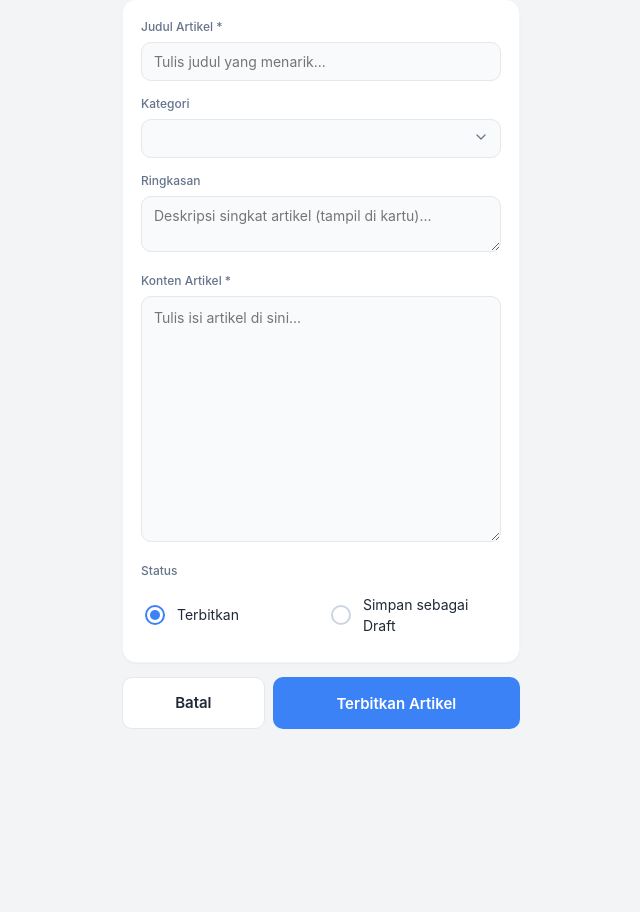
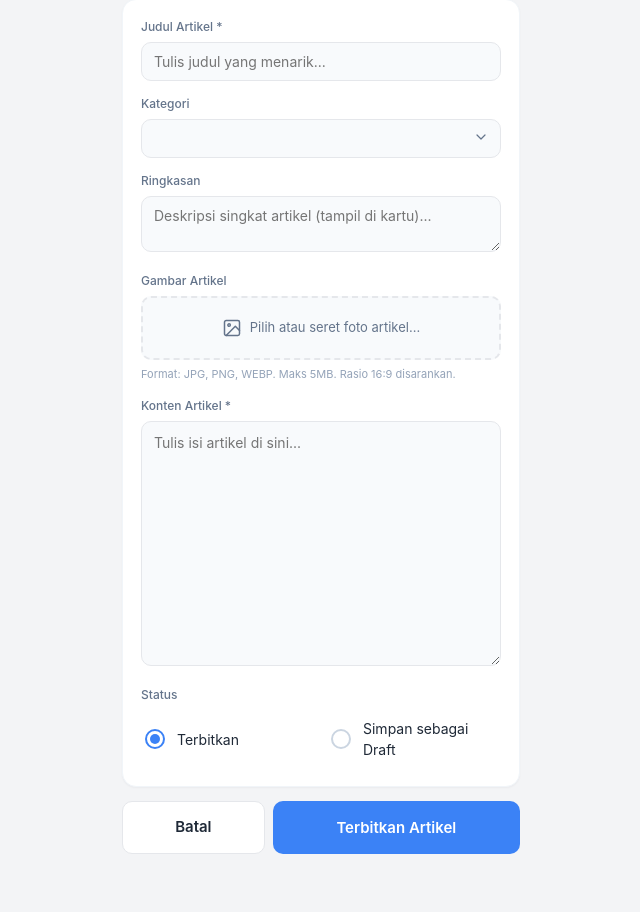
Before and after one commit to B4ks0/prenament, a Django app: template templates/petugas/artikel_form.html in a window 1280 px wide. Shown: the part 74-986 px from the top of the page, without its empty margins (319-959 px from the left). Before the commit the page ends 803 px from the top, so only its background shows below. Run offline with Django 4.2, Linux system fonts and the light colour scheme; the template is opened without the code that fills it, so the values that code supplies are empty.

Commit message:
feat: tambah field gambar pada artikel edukasi
- ArtikelEdukasi.gambar: ImageField(upload_to='artikel/', nullable)
- Migration 0003_artikel_gambar: tambah kolom gambar di DB
- Petugas artikel form: upload gambar dengan drag-or-click UI,
  preview sebelum submit, hapus gambar existing (checkbox)
- Petugas artikel list: thumbnail 64x64 tiap artikel,
  placeholder SVG jika belum ada gambar
- Ibu edukasi cards: tampil gambar nyata jika ada, fallback
  ke placeholder pattern
- Modal baca artikel: gambar full-width di atas konten artikel
- articles_json: sertakan URL gambar untuk modal JS

Co-Authored-By: Claude Sonnet 4.6 <noreply@anthropic.com>

```diff
--- a/ibu/models.py
+++ b/ibu/models.py
@@ -19,6 +19,7 @@ class ArtikelEdukasi(models.Model):
     ringkasan = models.TextField(blank=True)
     konten = models.TextField()
     kategori = models.CharField(max_length=20, choices=KATEGORI_CHOICES, default='umum')
+    gambar = models.ImageField(upload_to='artikel/', blank=True, null=True)
     penulis = models.ForeignKey(User, on_delete=models.SET_NULL, null=True, related_name='artikel_edukasi')
     diterbitkan = models.BooleanField(default=True)
     created_at = models.DateTimeField(auto_now_add=True)
--- a/ibu/views.py
+++ b/ibu/views.py
@@ -120,7 +120,11 @@ def edukasi(request):
         articles = [a for a in articles if a.kategori == kategori]
     kategori_list = ArtikelEdukasi.KATEGORI_CHOICES
     articles_json = json.dumps(
-        {str(a.pk): {'judul': a.judul, 'konten': a.konten} for a in articles},
+        {str(a.pk): {
+            'judul': a.judul,
+            'konten': a.konten,
+            'gambar': a.gambar.url if a.gambar else '',
+        } for a in articles},
         ensure_ascii=False,
     )
     return render(request, 'ibu/edukasi.html', {
--- a/templates/petugas/artikel_form.html
+++ b/templates/petugas/artikel_form.html
@@ -21,7 +21,7 @@
   {% endfor %}
   {% endif %}
 
-  <form method="post">
+  <form method="post" enctype="multipart/form-data">
     {% csrf_token %}
     <div class="card card-p18">
       <div class="form-field">
@@ -48,6 +48,42 @@
         <label class="form-label">Ringkasan</label>
         <textarea class="form-input" name="ringkasan" rows="2"
           placeholder="Deskripsi singkat artikel (tampil di kartu)...">{{ artikel.ringkasan|default:'' }}</textarea>
+      </div>
+
+      <!-- Gambar Artikel -->
+      <div class="form-field">
+        <label class="form-label">Gambar Artikel</label>
+        {% if mode == 'edit' and artikel.gambar %}
+        <div style="margin-bottom:10px;border-radius:10px;overflow:hidden;position:relative;">
+          <img src="{{ artikel.gambar.url }}" alt="Gambar artikel"
+            style="width:100%;height:160px;object-fit:cover;display:block;border-radius:10px;">
+          <label style="position:absolute;top:8px;right:8px;background:rgba(239,68,68,.9);color:#fff;
+            padding:4px 10px;border-radius:6px;font-size:12px;font-weight:600;cursor:pointer;display:flex;align-items:center;gap:4px;">
+            <input type="checkbox" name="hapus_gambar" value="1" style="display:none;"
+              onchange="document.getElementById('preview-wrap').style.display=this.checked?'none':'block';
+                        document.getElementById('hapus-label').style.opacity=this.checked?'.5':'1';">
+            <svg width="12" height="12" viewBox="0 0 24 24" fill="none" stroke="currentColor" stroke-width="2" stroke-linecap="round" stroke-linejoin="round"><path d="M3 6h18M8 6V4h8v2M19 6l-1 14H6L5 6"/></svg>
+            Hapus Gambar
+          </label>
+        </div>
+        <div id="preview-wrap">
+          <div style="font-size:12px;color:var(--muted);margin-bottom:6px;">Ganti dengan gambar baru (opsional):</div>
+        </div>
+        {% else %}
+        <div id="preview-img" style="display:none;margin-bottom:8px;border-radius:10px;overflow:hidden;">
+          <img id="img-preview" src="" alt="" style="width:100%;height:160px;object-fit:cover;display:block;border-radius:10px;">
+        </div>
+        {% endif %}
+        <label id="hapus-label" style="display:flex;align-items:center;justify-content:center;gap:8px;
+          border:2px dashed var(--border);border-radius:10px;padding:20px;cursor:pointer;
+          background:var(--bg-soft);color:var(--muted);font-size:13px;transition:border-color .2s;"
+          onmouseover="this.style.borderColor='var(--blue)'" onmouseout="this.style.borderColor='var(--border)'">
+          <svg width="20" height="20" viewBox="0 0 24 24" fill="none" stroke="currentColor" stroke-width="1.8" stroke-linecap="round" stroke-linejoin="round"><rect x="3" y="3" width="18" height="18" rx="2"/><circle cx="8.5" cy="8.5" r="1.5"/><path d="m21 15-5-5L5 21"/></svg>
+          <span id="upload-label-text">Pilih atau seret foto artikel...</span>
+          <input type="file" name="gambar" accept="image/*" style="display:none;"
+            onchange="previewGambar(this)">
+        </label>
+        <div style="font-size:11px;color:var(--muted-light);margin-top:6px;">Format: JPG, PNG, WEBP. Maks 5MB. Rasio 16:9 disarankan.</div>
       </div>
 
       <div class="form-field">
@@ -90,4 +126,23 @@
     </div>
   </form>
 </div>
+
+<script>
+function previewGambar(input) {
+  const file = input.files[0];
+  if (!file) return;
+  const reader = new FileReader();
+  reader.onload = function(e) {
+    const label = document.getElementById('upload-label-text');
+    if (label) label.textContent = file.name;
+    const previewDiv = document.getElementById('preview-img');
+    const previewImg = document.getElementById('img-preview');
+    if (previewDiv && previewImg) {
+      previewImg.src = e.target.result;
+      previewDiv.style.display = 'block';
+    }
+  };
+  reader.readAsDataURL(file);
+}
+</script>
 {% endblock %}
```
Also changed, not shown: petugas/views.py (+10 -1 lines), templates/ibu/edukasi.html (+20 -2 lines), templates/petugas/artikel_list.html (+12 -0 lines), ibu/migrations/0003_artikel_gambar.py (added).
